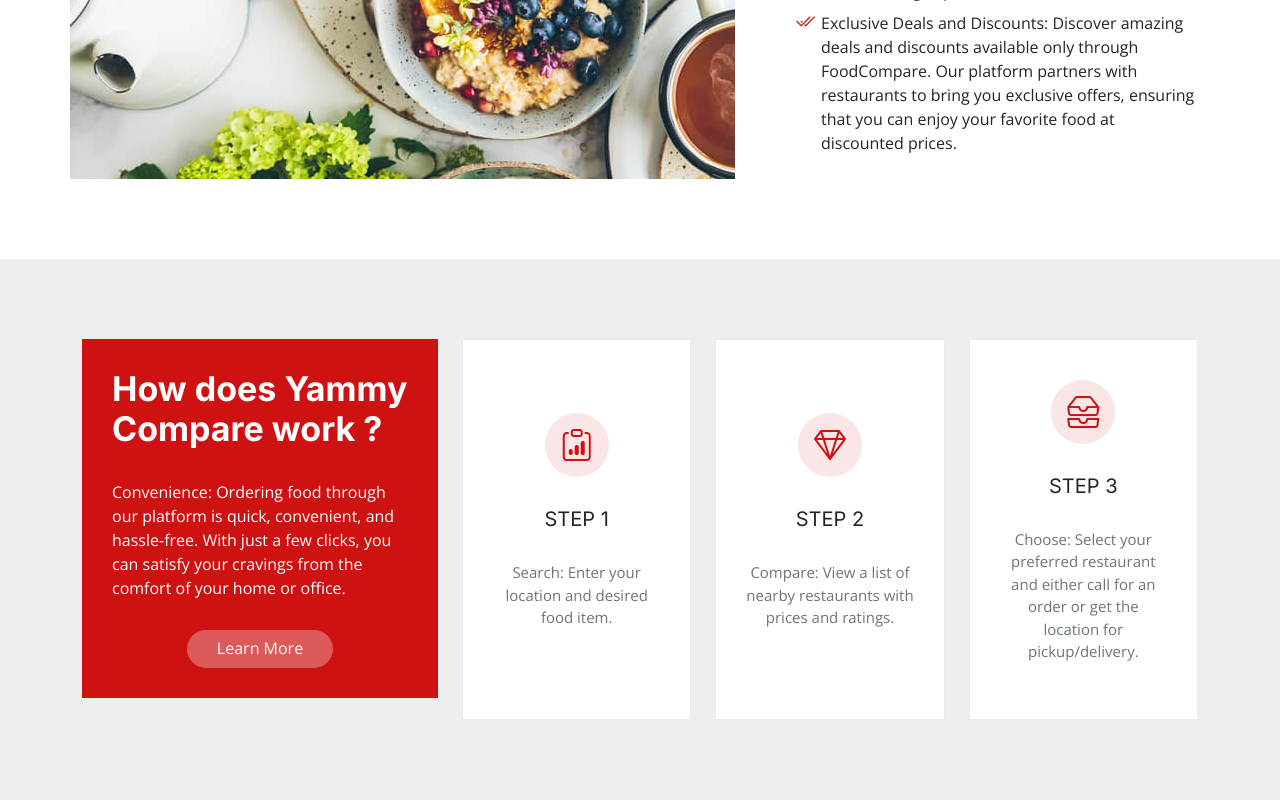
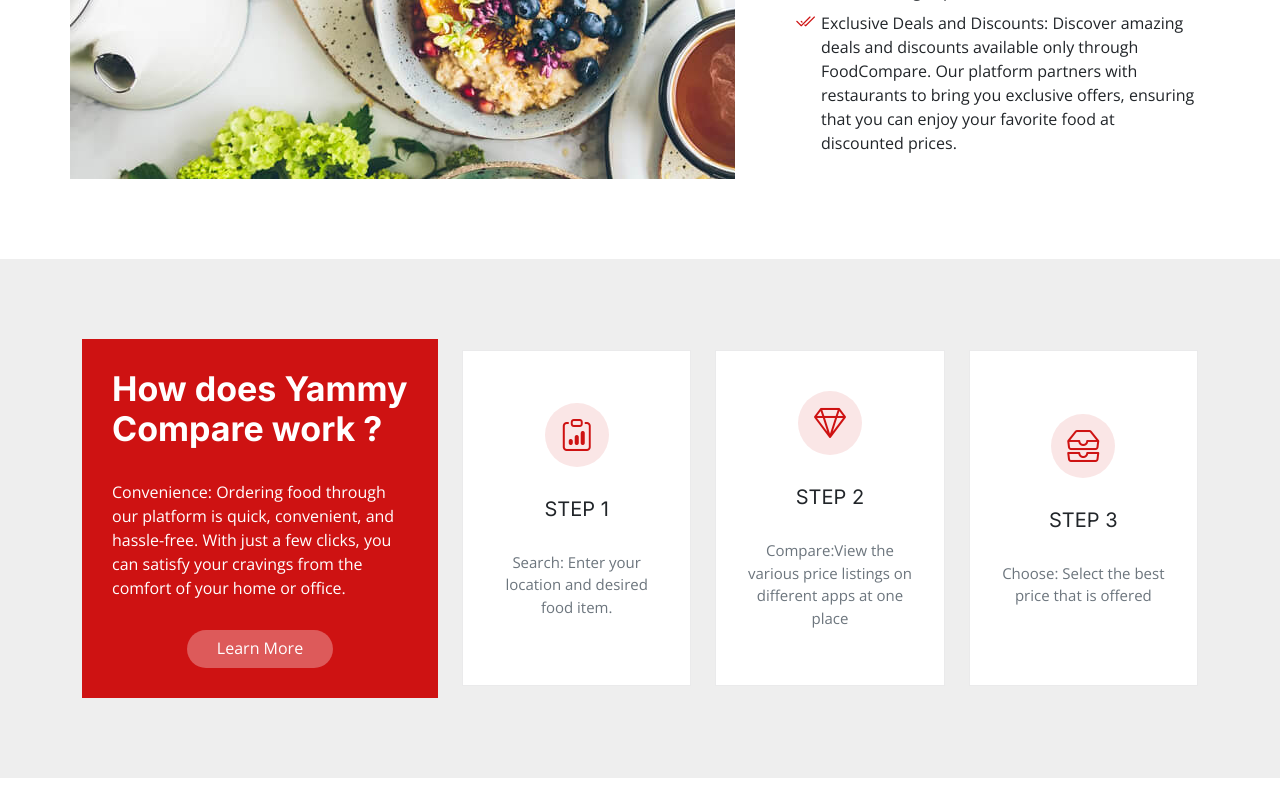
Before and after one commit to darshan15062002/yammy-startup, a plain HTML site: page index.html in a window 1280 px wide. Shown: the part 1190-1990 px from the top of the page. After the commit the page ends 1968 px from the top, so only its background shows below. Drawn offline with nearby package versions, Linux system fonts and the light colour scheme.

Commit message:
Update index.html

```diff
--- a/index.html
+++ b/index.html
@@ -144,7 +144,7 @@
                 <div class="icon-box d-flex flex-column justify-content-center align-items-center">
                   <i class="bi bi-gem"></i>
                   <h4>STEP 2</h4>
-                  <p>Compare: View a list of nearby restaurants with prices and ratings.</p>
+                  <p>Compare:View the various price listings on different apps at one place</p>
                 </div>
               </div><!-- End Icon Box -->
 
@@ -152,7 +152,7 @@
                 <div class="icon-box d-flex flex-column justify-content-center align-items-center">
                   <i class="bi bi-inboxes"></i>
                   <h4>STEP 3</h4>
-                  <p>Choose: Select your preferred restaurant and either call for an order or get the location for pickup/delivery.</p>
+                  <p>Choose: Select the best price that is offered </p>
                 </div>
               </div><!-- End Icon Box -->
 
```
